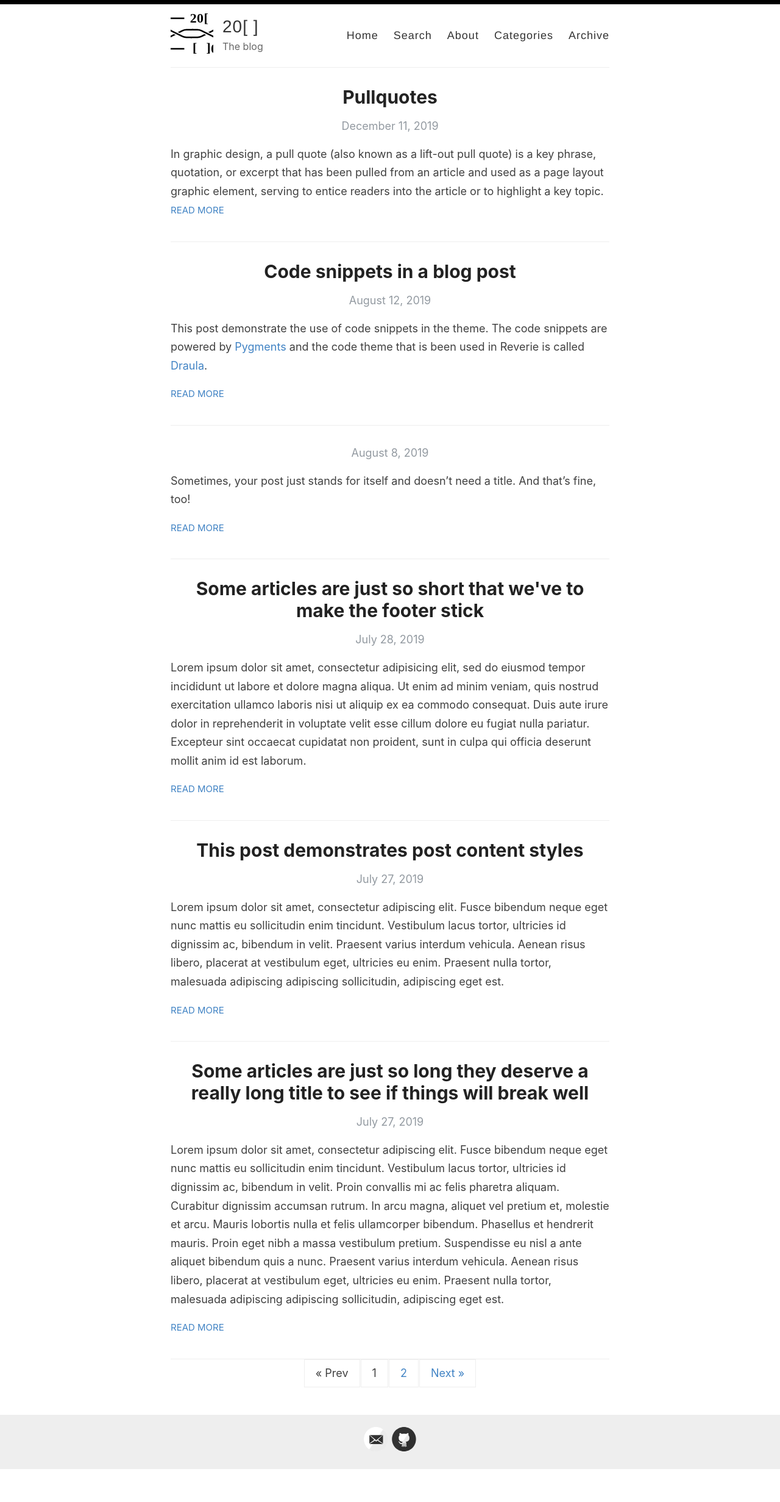
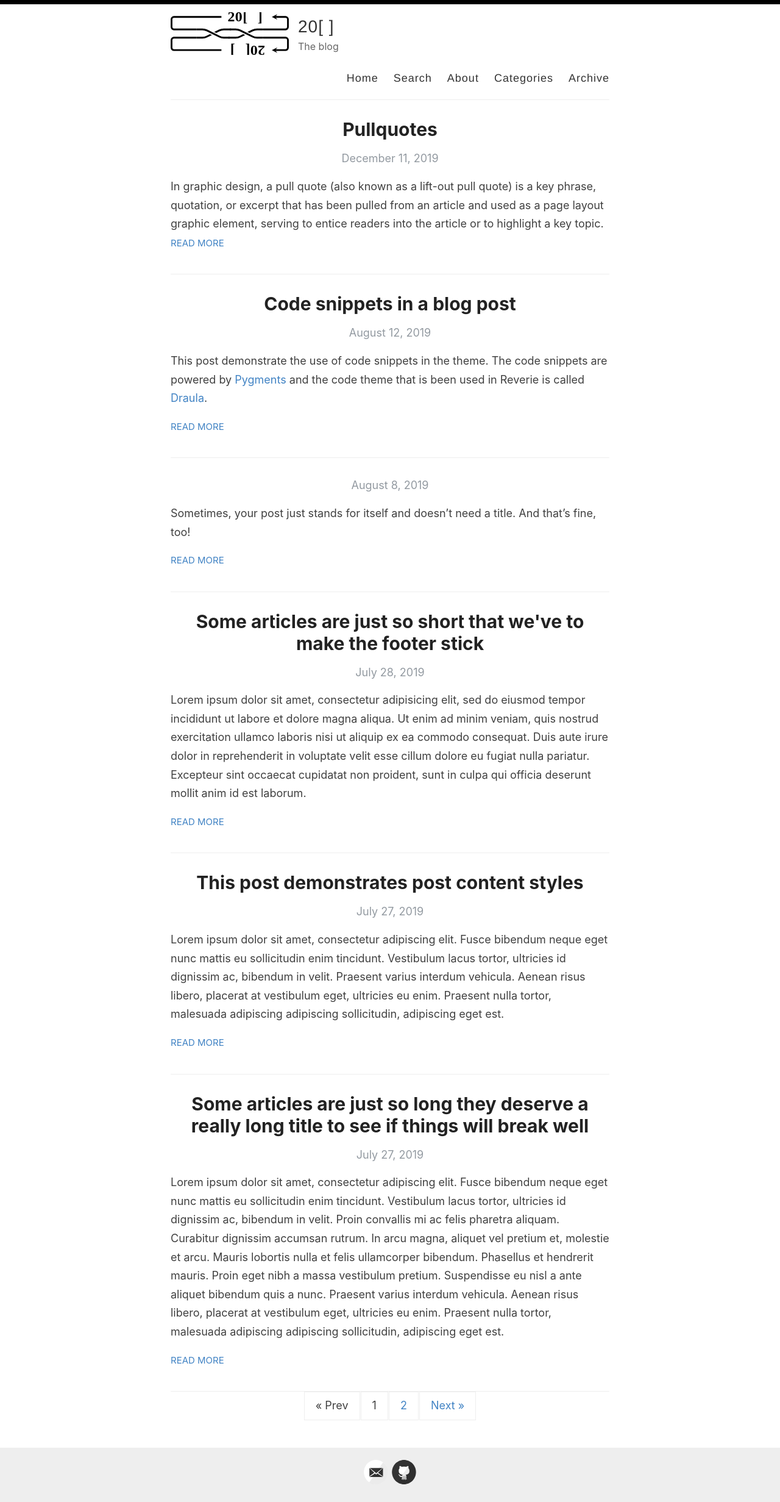
Before and after one commit to eric-downes/20sq-blog, a Jekyll site: the page built from index.html, in a window 1280 px wide. Shown: the whole page at 61% size. Built offline with Jekyll 4.4.1, drawn with Linux system fonts in a browser that asks for light colours; the list of posts is cut into pages by our own code; before the commit the page ends 2410 px from its top, so only the background shows below that.

Commit message:
Playing with the logo sizes.

```diff
--- a/assets/style.scss
+++ b/assets/style.scss
@@ -279,19 +279,19 @@ p > img {
 
 .site-avatar {
   float: left;
-  width: 70px;
+  width: 194px;
   height: 70px;
   margin-right: 15px;
 
   @include mobile {
-    float: none;
+    float: left;
     display: block;
     margin: 0 auto;
   }
 
   img {
     border-radius: 5px;
-    width: 70px;
+    width: 194px;
     height: 70px;
     object-fit: cover;
   }
@@ -301,7 +301,7 @@ p > img {
   float: left;
 
   @include mobile {
-    float: none;
+    float: left;
     display: block;
     margin: 0 auto;
   }
```
